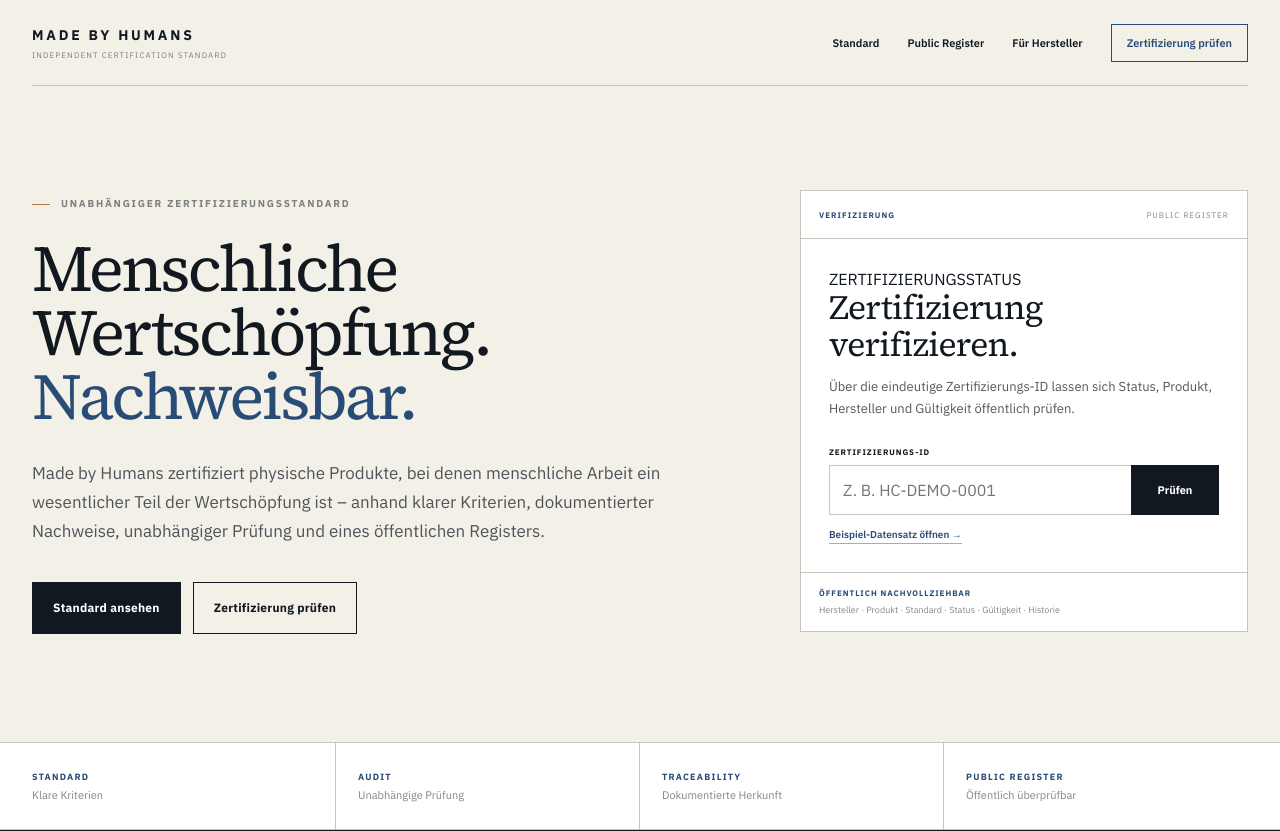
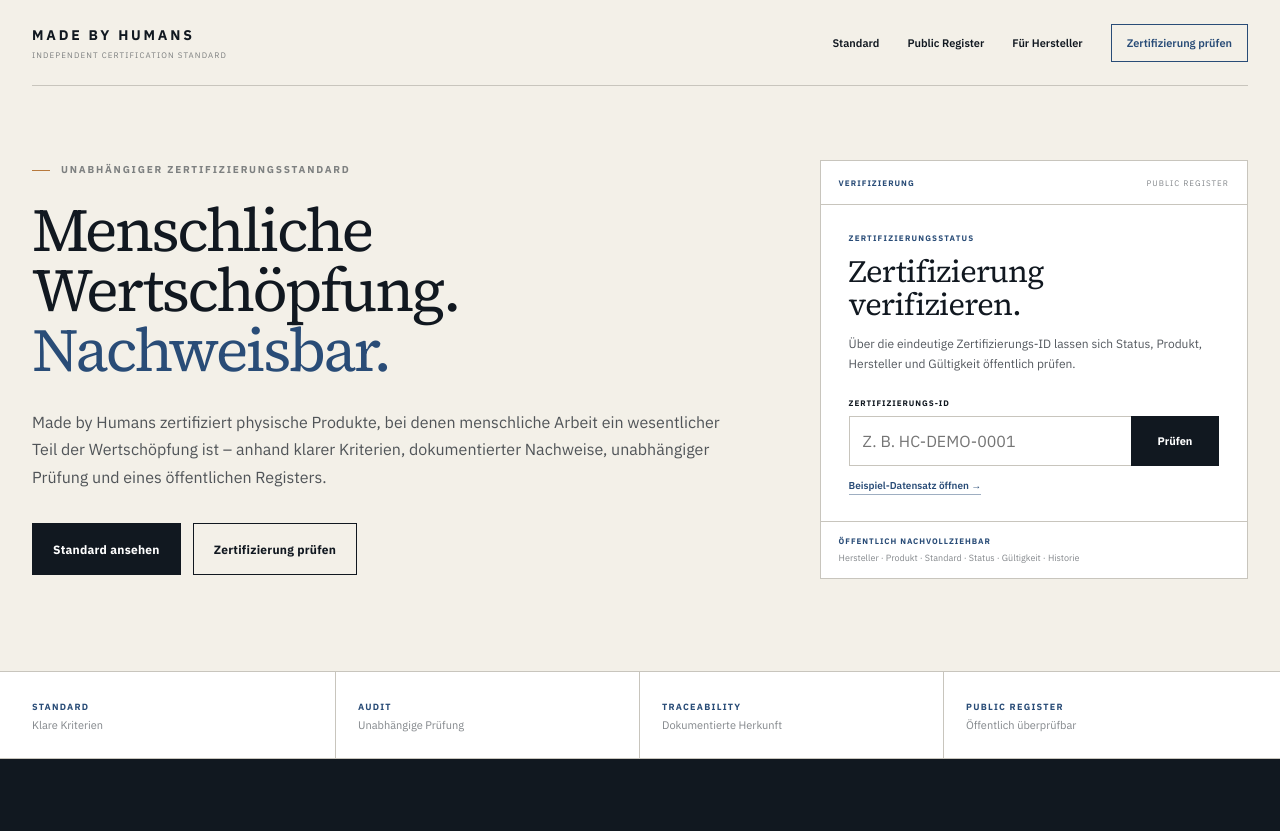
Before and after one commit to dennis-glaser-coder/human-certification-web, a Next.js app: page / in a window 1280 px wide. Shown: the top 831 px of the page. Built offline with nearby package versions, Linux system fonts and the light colour scheme.

Commit message:
Tighten hero spacing and verification hierarchy

```diff
--- a/src/app/globals.css
+++ b/src/app/globals.css
@@ -1786,3 +1786,79 @@ h1 em,h2 em,.statementGrid em{
   }
   .systemStripGrid>div:first-child{border-top:0}
 }
+
+
+/* ===== Hero precision pass ===== */
+.heroV2{
+  padding-top:74px;
+  padding-bottom:92px;
+}
+.heroV2Grid{
+  grid-template-columns:minmax(0,1.12fr) minmax(360px,.68fr);
+  gap:82px;
+  align-items:center;
+}
+.heroV2Copy{
+  padding-top:0;
+}
+.heroV2Copy h1{
+  font-size:clamp(58px,4.75vw,78px);
+  line-height:.99;
+  max-width:760px;
+  margin-top:24px;
+  margin-bottom:28px;
+}
+.heroV2Copy .lead{
+  font-size:16px;
+  line-height:1.72;
+  max-width:700px;
+}
+.heroV2Copy .actions{
+  margin-top:32px;
+}
+.heroVerify{
+  max-width:500px;
+  justify-self:end;
+  width:100%;
+}
+.heroVerifyHeader{
+  min-height:44px;
+}
+.heroVerifyBody{
+  padding:28px 28px 26px;
+}
+.heroVerifyKicker{
+  margin-bottom:12px;
+  font-size:8px;
+  letter-spacing:.15em;
+  font-weight:700;
+  color:var(--standard-blue);
+}
+.heroVerifyBody h2{
+  font-size:31px;
+  line-height:1.08;
+  margin-bottom:12px;
+}
+.heroVerifyBody>p{
+  font-size:12px;
+  line-height:1.68;
+  margin-bottom:24px;
+}
+.heroVerifyFooter{
+  padding-top:14px;
+  padding-bottom:14px;
+}
+@media(max-width:1020px){
+  .heroV2Grid{align-items:start}
+  .heroVerify{justify-self:start}
+}
+@media(max-width:760px){
+  .heroV2{
+    padding-top:52px;
+    padding-bottom:64px;
+  }
+  .heroV2Copy h1{
+    font-size:50px;
+    max-width:100%;
+  }
+}
```
